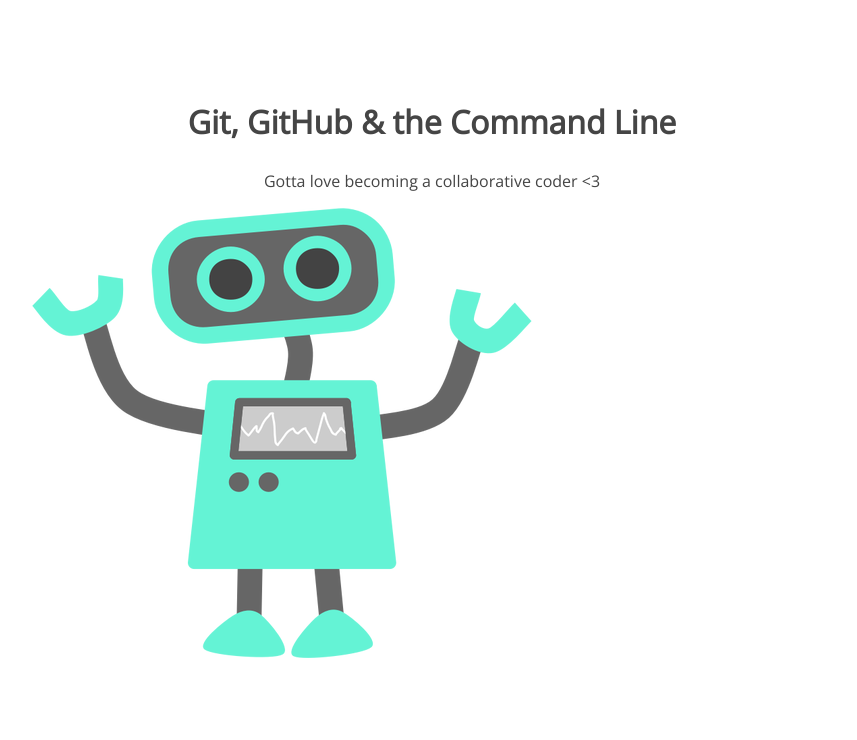
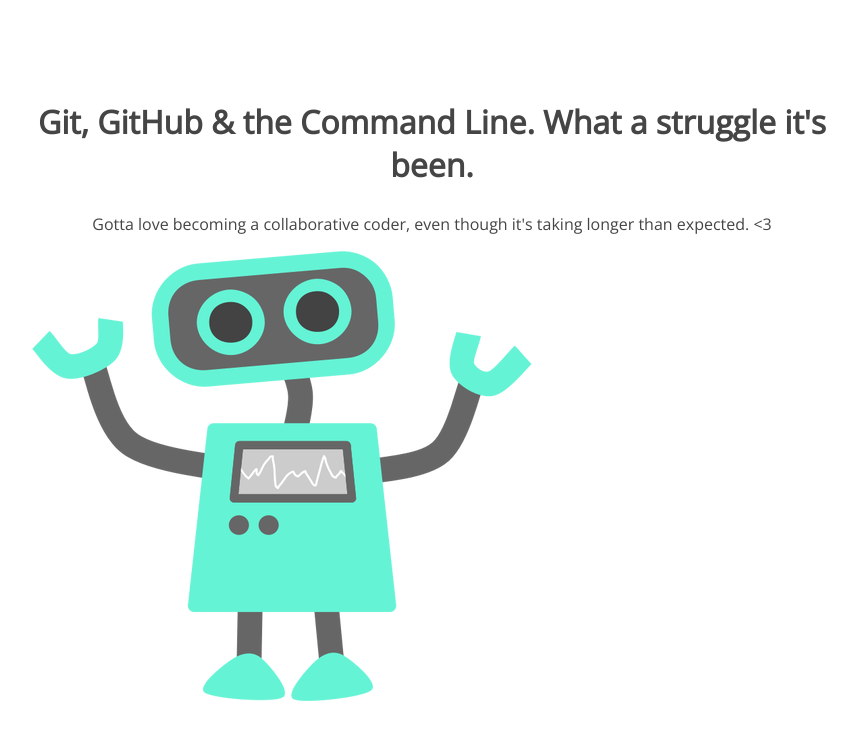
Before and after one commit to heathdavisj/105-project, a plain HTML site: page index.html in a window 1280 px wide. Shown: the whole page, without its empty margins (208-1065 px from the left). Drawn offline with nearby package versions, Linux system fonts and the light colour scheme.

Commit message:
added language content

```diff
--- a/index.html
+++ b/index.html
@@ -8,8 +8,8 @@
 </head>
 <body>
 	<section>
-		<h1>Git, GitHub & the Command Line</h1>
-		<p>Gotta love becoming a collaborative coder <3</p>
+		<h1>Git, GitHub & the Command Line.  What a struggle it's been.</h1>
+		<p>Gotta love becoming a collaborative coder, even though it's taking longer than expected. <3</p>
 		<img src="img/happy-blue-robot.png">
 	</section>
 </body>
```
